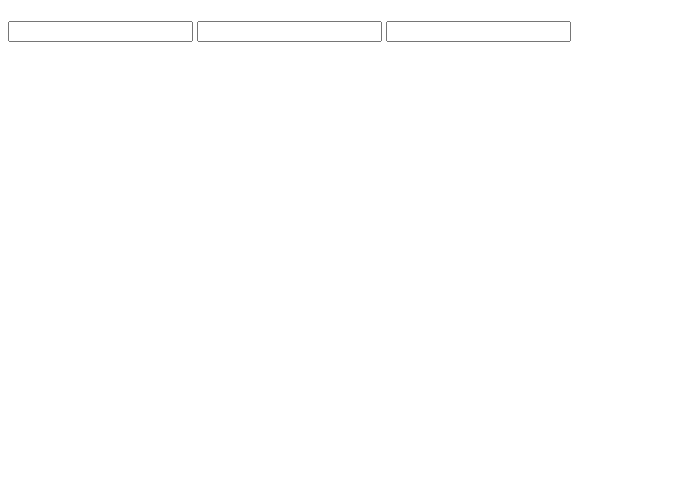
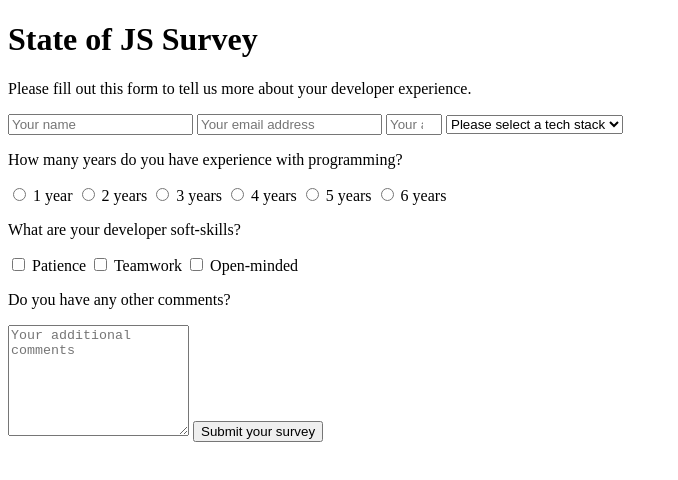
Before and after one commit to AndreasGalster/microverse3, a plain HTML site: page index.html in a window 1280 px wide. Shown: the whole page, without its empty margins (0-678 px from the left). Drawn offline with Linux system fonts and the light colour scheme.

Commit message:
added the remaining inputs to the form

```diff
--- a/index.html
+++ b/index.html
@@ -9,12 +9,61 @@
   </head>
 
   <body>
-    <h1 id="title"></h1>
-    <p id="description"></p>
+    <h1 id="title">State of JS Survey</h1>
+    <p id="description">Please fill out this form to tell us more about your developer experience.</p>
+
     <form action="" id="survey-form">
-      <input type="text" id="name" required>
-      <input type="email" id="email">
-      <input type="number" id="number">
+      <input type="text" id="name" placeholder="Your name" required id="name-label">
+      <input type="email" id="email" placeholder="Your email address" required id="email-label">
+      <input type="number" id="number" placeholder="Your age" required id="number-label" min="5" max="10">
+
+      <select id="dropdown">
+        <option disabled selected value>Please select a tech stack</option>
+        <option value="Frontend">Frontend</option>
+        <option value="Backend">Backend</option>
+        <option value="Node.js">Node.js</option>
+        <option value="React.js">React.js</option>
+        <option value="Vue.js">Vue.js</option>
+      </select>
+
+
+      <p>How many years do you have experience with programming?</p>
+      <input id="1year" name="experiences" type="radio">
+      <label for="1year">1 year</label>
+
+      <input id="2year" name="experiences" type="radio">
+      <label for="2year">2 years</label>
+
+      <input id="3year" name="experiences" type="radio">
+      <label for="3year">3 years</label>
+
+      <input id="4year" name="experiences" type="radio">
+      <label for="4year">4 years</label>
+
+      <input id="5year" name="experiences" type="radio">
+      <label for="5year">5 years</label>
+
+      <input id="6year" name="experiences" type="radio">
+      <label for="6year">6 years</label>
+
+
+
+      <p>What are your developer soft-skills?</p>
+      <input id="patient" type="checkbox" value="patient">
+      <label for="patient">Patience</label>
+
+      <input id="teamwork" type="checkbox" value="teamwork">
+      <label for="teamwork">Teamwork</label>
+
+      <input id="openmindeded" type="checkbox" value="openmindeded">
+      <label for="openmindeded">Open-minded</label>
+
+
+      <p>Do you have any other comments?</p>
+      <textarea placeholder="Your additional comments" rows="7"></textarea>
+
+      <button id="submit">Submit your survey</button>
+
 
     </form>
     <script src="https://cdn.freecodecamp.org/testable-projects-fcc/v1/bundle.js"></script>
```
